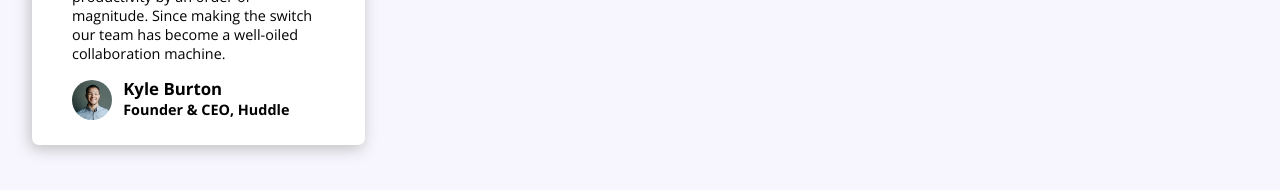
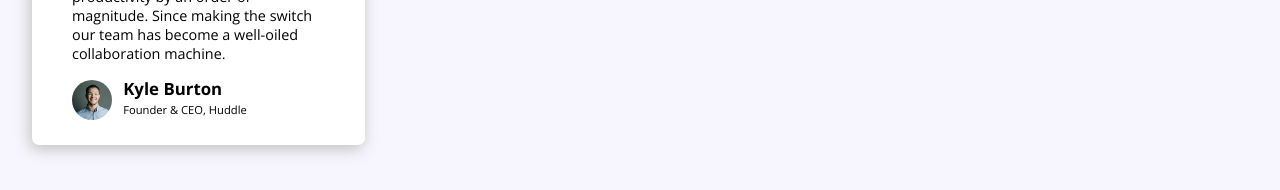
Before and after one commit to RJC26/FrontEnd-Mentor-Fylo-Landing-Page, a plain HTML site: page index.html in a window 1280 px wide. Shown: the part 1486-1676 px from the top of the page. Drawn offline with nearby package versions, Linux system fonts and the light colour scheme.

Commit message:
Update style.css

```diff
--- a/Resource/CSS/style.css
+++ b/Resource/CSS/style.css
@@ -168,7 +168,7 @@ header{
     margin-right: .7rem;
     border-radius: 50%;
 }
-.card_info h5{
+.card_info h4{
     font-size: .7rem;
     font-weight: 300;
 }
```
